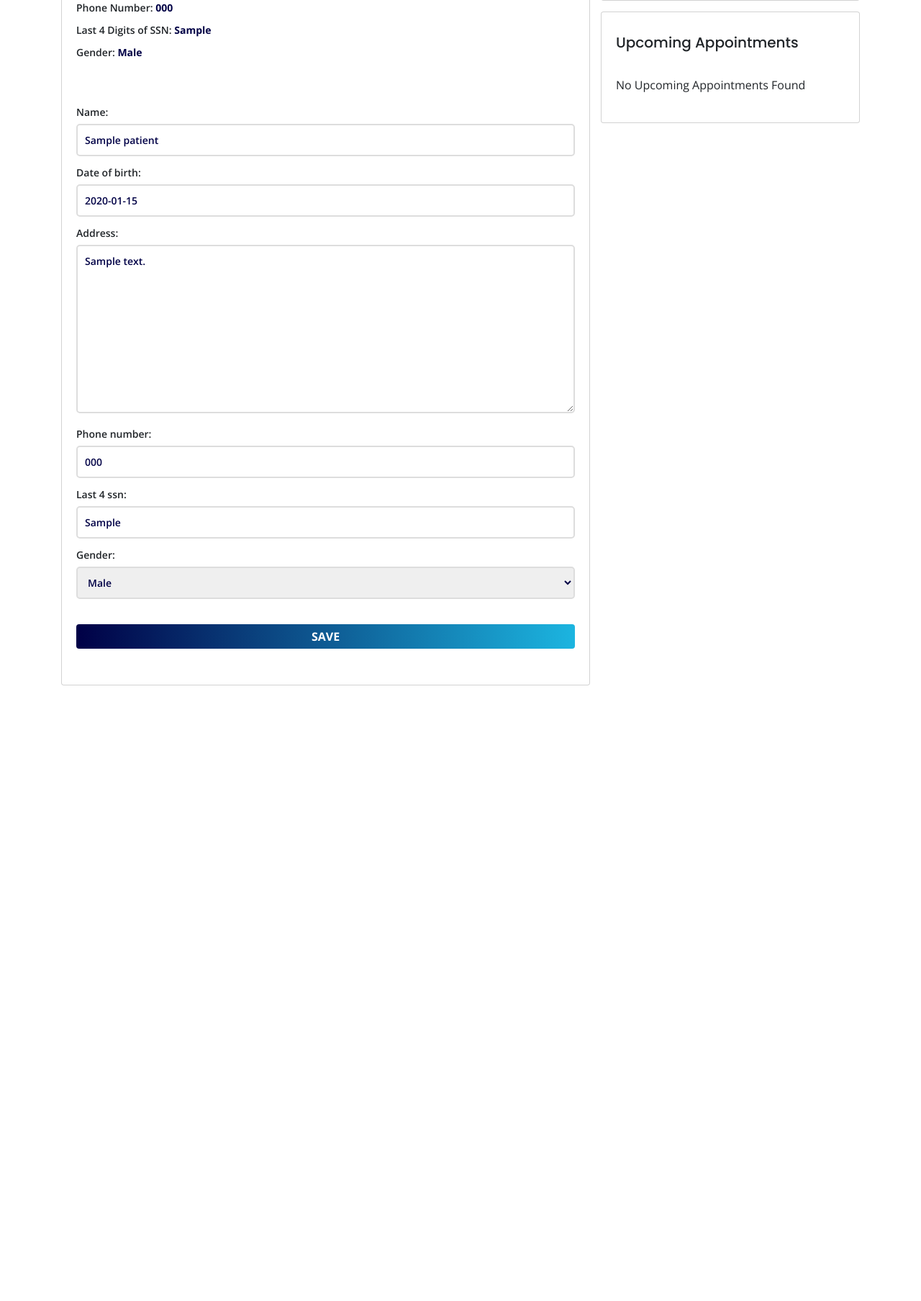
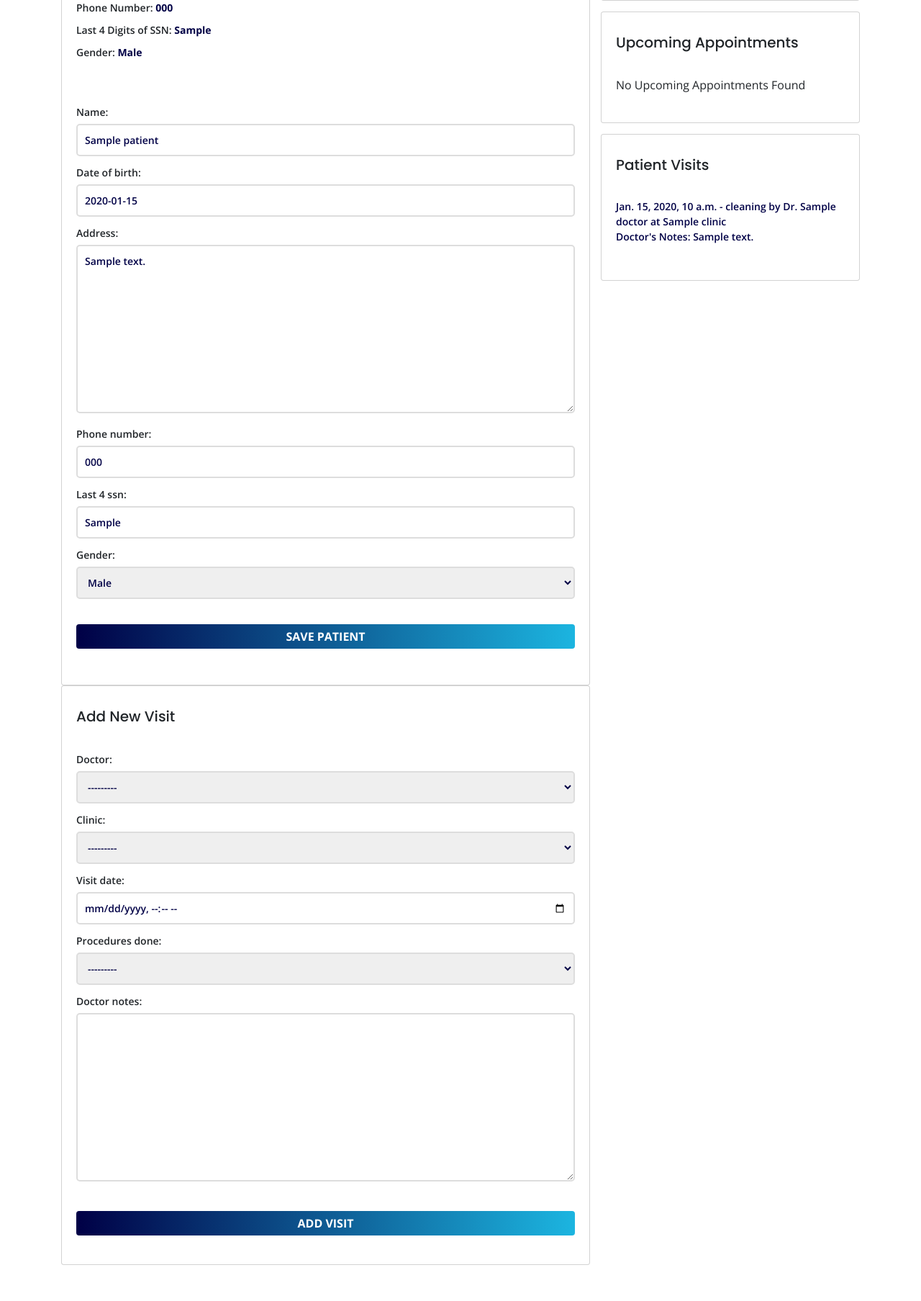
Before and after one commit to OthmanGh/Bright-Smile-Dental-System, a Django app: page /patients/patient/1 in a window 1280 px wide. Shown: the part 284-2091 px from the top of the page at 72% size. Before the commit the page ends 1236 px from the top, so only its background shows below. Run offline with Django 5.2, Linux system fonts and the light colour scheme; tables that the repository leaves empty hold one stand-in row (values such as "Sample post"); some libraries are stand-ins or nearby versions.

Commit message:
Add new visit form to patient details markup

```diff
--- a/templates/patients/patient_detail.html
+++ b/templates/patients/patient_detail.html
@@ -36,30 +36,30 @@
             class="mb-3 form__inputs"
             onsubmit="return confirmSave()"
           >
-            {% csrf_token %}
+            {% csrf_token %} {{ form.as_p }}
+            <button
+              type="submit"
+              name="save_patient"
+              class="btn__view btn__expand"
+            >
+              Save Patient
+            </button>
+          </form>
+        </div>
+      </div>
 
-            <div class="mb-3">{{ form.name.label_tag }} {{ form.name }}</div>
-            <div class="mb-3">
-              {{ form.date_of_birth.label_tag }} {{ form.date_of_birth }}
-            </div>
-
-            <div class="mb-3">
-              {{ form.address.label_tag }} {{ form.address }}
-            </div>
-
-            <div class="mb-3">
-              {{ form.phone_number.label_tag }} {{ form.phone_number }}
-            </div>
-
-            <div class="mb-3">
-              {{ form.last_4_ssn.label_tag }} {{ form.last_4_ssn }}
-            </div>
-
-            <div class="mb-3">
-              {{ form.gender.label_tag }} {{ form.gender }}
-            </div>
-
-            <button type="submit" class="btn__view btn__expand">Save</button>
+      <div class="card mb-8">
+        <div class="card-body">
+          <h4 class="card-title">Add New Visit</h4>
+          <form method="post" class="form__inputs">
+            {% csrf_token %} {{ visit_form.as_p }}
+            <button
+              type="submit"
+              name="add_visit"
+              class="btn__view btn__expand"
+            >
+              Add Visit
+            </button>
           </form>
         </div>
       </div>
@@ -73,8 +73,15 @@
           <ul class="list-unstyled">
             {% for visit in patient.visits.all %}
             <li>
-              {{ visit.visit_date }} - {{ visit.procedures_done }} by Dr. {{
-              visit.doctor.name }}
+              {{ visit.visit_date }}
+              <!-- -->
+              -
+              <!-- -->
+              {{ visit.procedures_done }}
+              <!-- -->
+              by Dr.
+              <!-- -->
+              {{ visit.doctor.name }}
             </li>
             {% endfor %}
           </ul>
@@ -84,23 +91,23 @@
         </div>
       </div>
 
-      <div class="card">
+      <div class="card mb-4">
         <div class="card-body">
           <h4 class="card-title">Upcoming Appointments</h4>
           {% if upcoming_appointments %}
           <ul class="list-unstyled">
             {% for appointment in upcoming_appointments %}
             <li>
-              Appointment on {{ appointment.appointment_date }}
-              <!---->
+              Appointment on
+              <!-- -->
+              {{ appointment.appointment_date }}
+              <!-- -->
               for
-              <!---->
-
+              <!-- -->
               {{ appointment.procedure }}
-              <!---->
-
+              <!-- -->
               with Dr.
-              <!---->
+              <!-- -->
               {{ appointment.doctor.name }}
             </li>
             {% endfor %}
@@ -110,6 +117,38 @@
           {% endif %}
         </div>
       </div>
+
+      <div class="card mb-4">
+        <div class="card-body">
+          <h4 class="card-title">Patient Visits</h4>
+          {% if visits %}
+          <ul class="list-unstyled mb-4">
+            {% for visit in visits %}
+            <li>
+              {{ visit.visit_date }}
+              <!-- -->
+              -
+              <!-- -->
+              {{ visit.procedures_done }}
+              <!-- -->
+              by Dr.
+              <!-- -->
+              {{ visit.doctor.name }}
+              <!-- -->
+              at
+              <!-- -->
+              {{ visit.clinic.name }}
+              <!-- -->
+              <br />
+              Doctor's Notes: {{ visit.doctor_notes }}
+            </li>
+            {% endfor %}
+          </ul>
+          {% else %}
+          <p>No Visits Found</p>
+          {% endif %}
+        </div>
+      </div>
     </div>
   </div>
 </div>
```
